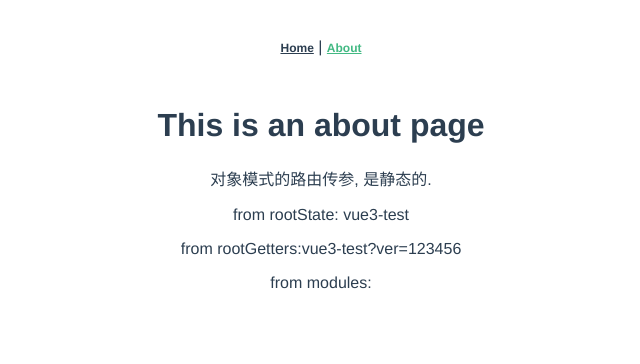
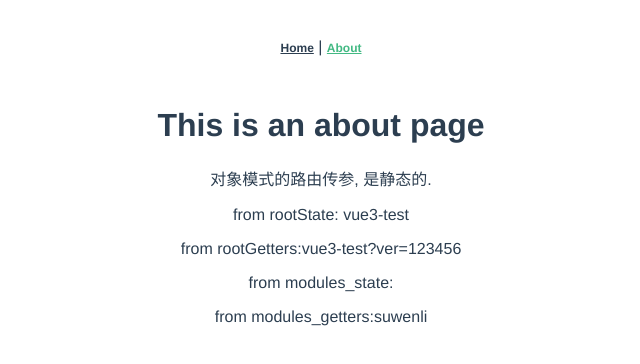
Before and after one commit to pray-lee/vue3-demo, a Vue app: page /about in a window 1280 px wide. Shown: the top 364 px of the page, without its empty margins (319-959 px from the left). Built offline with nearby package versions, Linux system fonts and the light colour scheme.

Commit message:
vuex init

```diff
--- a/src/store/module/user.js
+++ b/src/store/module/user.js
@@ -1,11 +1,15 @@
 const state = {
   username: 'leexiaoyong'
+}
+const getters = {
+  changename: () => 'suwenli'
 }
 const actions = {}
 const mutations = {}
 
 export default {
   state,
+  getters,
   actions,
   mutations
 }
--- a/src/views/About.vue
+++ b/src/views/About.vue
@@ -5,7 +5,8 @@
     <br>
     <p>from rootState: {{appName}}</p>
     <p>from rootGetters:{{appVersion}}</p>
-    <p>from modules:{{username}}</p>
+    <p>from modules_state:{{username}}</p>
+    <p>from modules_getters:{{changename}}</p>
   </div>
 </template>
 <script>
@@ -24,7 +25,8 @@
         'username'
       ]),
       ...mapGetters([
-        'appVersion'
+        'appVersion',
+        'changename'
       ])
     }
   }
```
